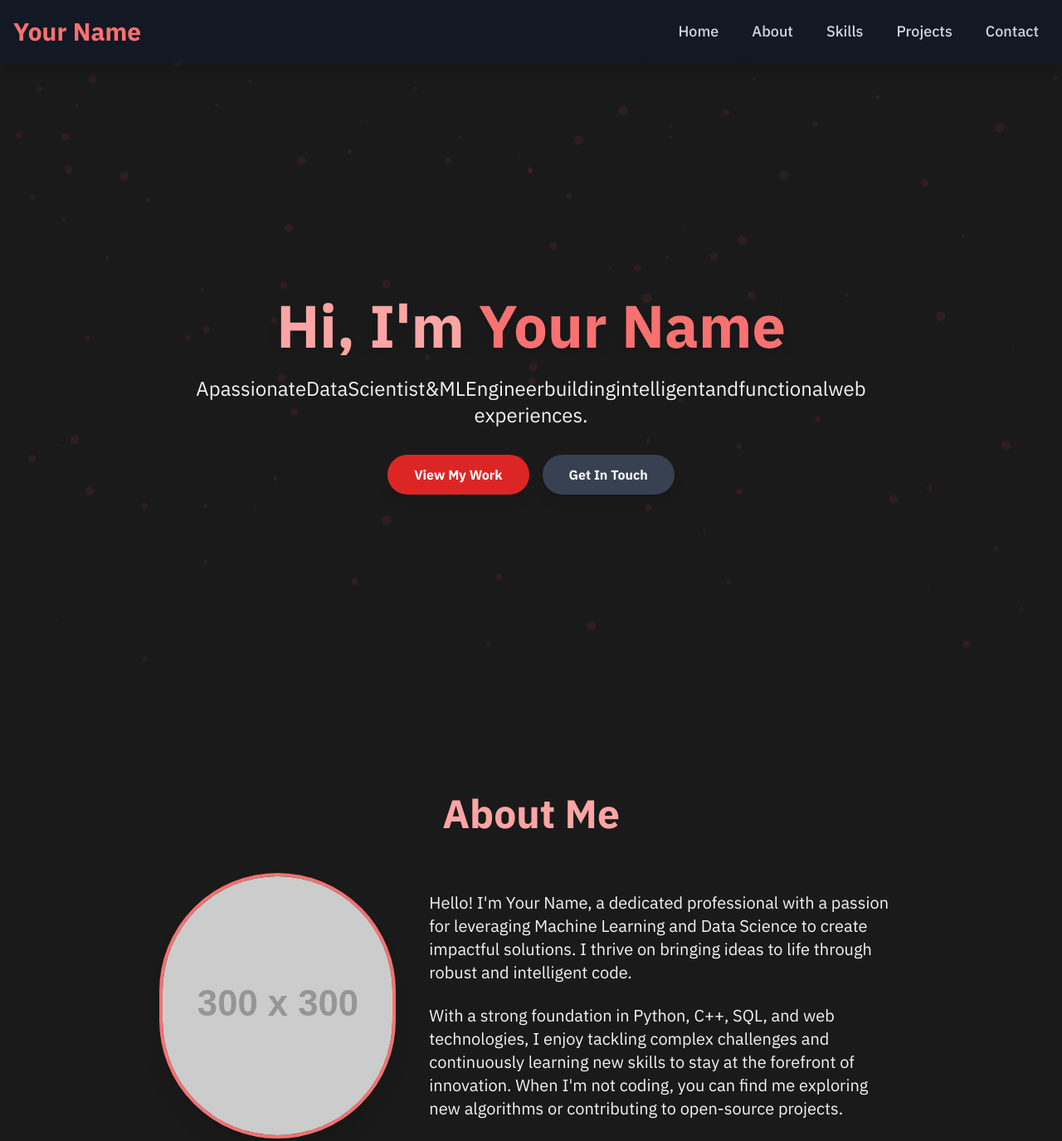
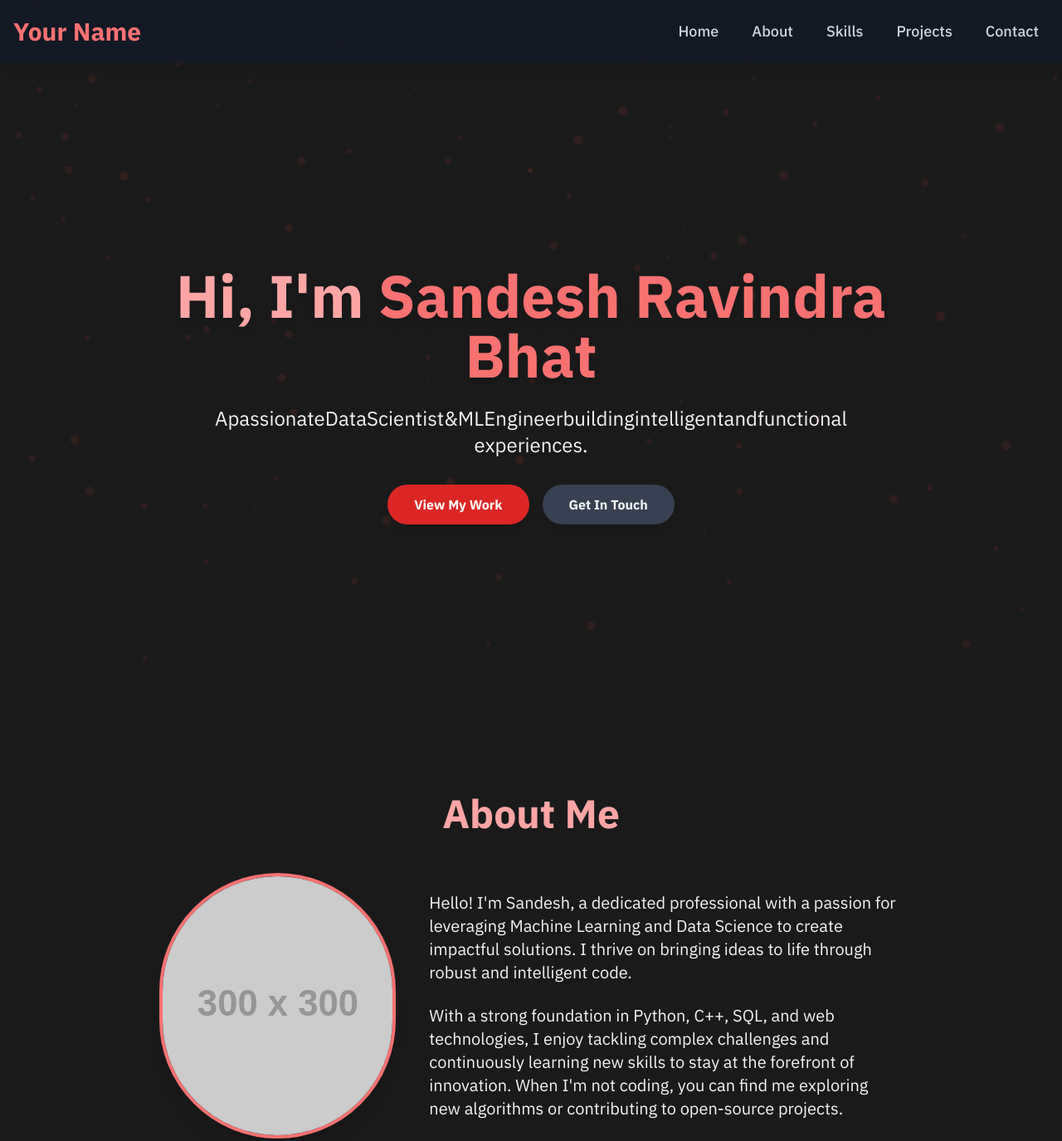
Before and after one commit to Sandeshb24/sandesh-portfolio.github.io, a plain HTML site: page index.html in a window 1280 px wide. Shown: the top 1375 px of the page at 83% size. Drawn offline with nearby package versions, Linux system fonts and the light colour scheme; placeholder pictures from the web are drawn by us.

Commit message:
Update index.html

```diff
--- a/index.html
+++ b/index.html
@@ -3,7 +3,7 @@
 <head>
     <meta charset="UTF-8">
     <meta name="viewport" content="width=device-width, initial-scale=1.0">
-    <title>Your Name - Portfolio</title>
+    <title>Sandesh R Bhat - Portfolio</title>
     <!-- Tailwind CSS CDN -->
     <script src="https://cdn.tailwindcss.com"></script>
     <!-- Google Fonts - IBM Plex Sans & IBM Plex Mono -->
@@ -249,10 +249,10 @@
         <section id="home" class="h-screen flex items-center justify-center text-center bg-transparent py-20 px-4">
             <div class="max-w-4xl mx-auto">
                 <h1 class="text-5xl md:text-7xl font-extrabold leading-tight mb-6 text-red-300 drop-shadow-lg hero-heading-clip">
-                    Hi, I'm <span class="text-red-400">Your Name</span>
+                    Hi, I'm <span class="text-red-400">Sandesh Ravindra Bhat</span>
                 </h1>
                 <p class="text-xl md:text-2xl mb-8 leading-relaxed word-reveal-paragraph">
-                    A passionate <span class="font-semibold text-amber-400">Data Scientist & ML Engineer</span> building intelligent and functional web experiences.
+                    A passionate <span class="font-semibold text-amber-400">Data Scientist & ML Engineer</span> building intelligent and functional  experiences.
                 </p>
                 <div class="flex flex-col sm:flex-row justify-center gap-4 animate-on-scroll" data-delay="0.4">
                     <a href="#projects" class="bg-red-600 hover:bg-red-700 text-white font-bold py-3 px-8 rounded-full shadow-lg transition duration-300 transform hover:scale-105">
@@ -274,7 +274,7 @@
                 </div>
                 <div class="md:w-2/3 text-left">
                     <p class="text-lg md:text-xl mb-6 leading-relaxed">
-                        Hello! I'm Your Name, a dedicated professional with a passion for leveraging Machine Learning and Data Science to create impactful solutions. I thrive on bringing ideas to life through robust and intelligent code.
+                        Hello! I'm Sandesh, a dedicated professional with a passion for leveraging Machine Learning and Data Science to create impactful solutions. I thrive on bringing ideas to life through robust and intelligent code.
                     </p>
                     <p class="text-lg md:text-xl leading-relaxed">
                         With a strong foundation in Python, C++, SQL, and web technologies, I enjoy tackling complex challenges and continuously learning new skills to stay at the forefront of innovation. When I'm not coding, you can find me exploring new algorithms or contributing to open-source projects.
```
